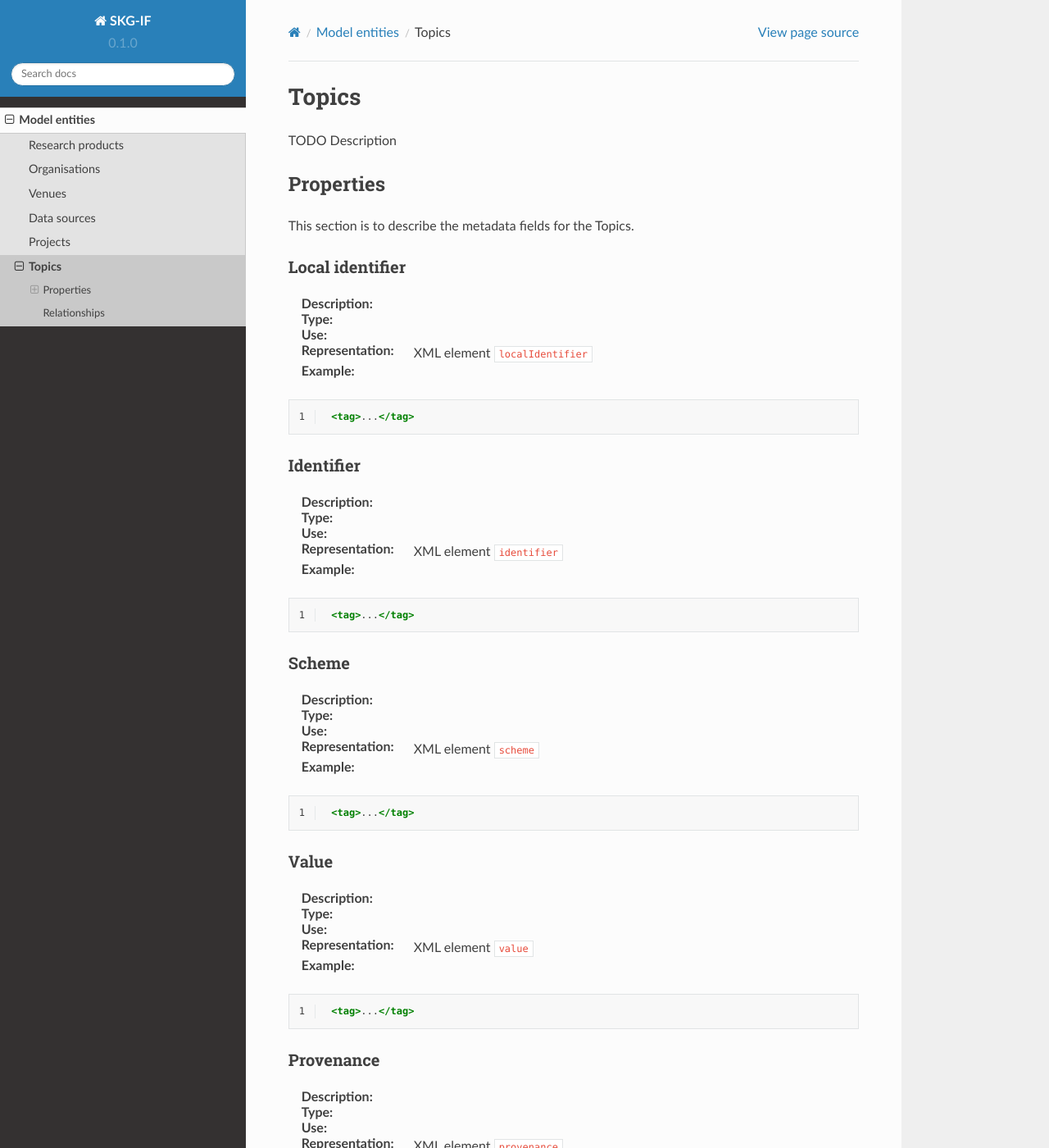
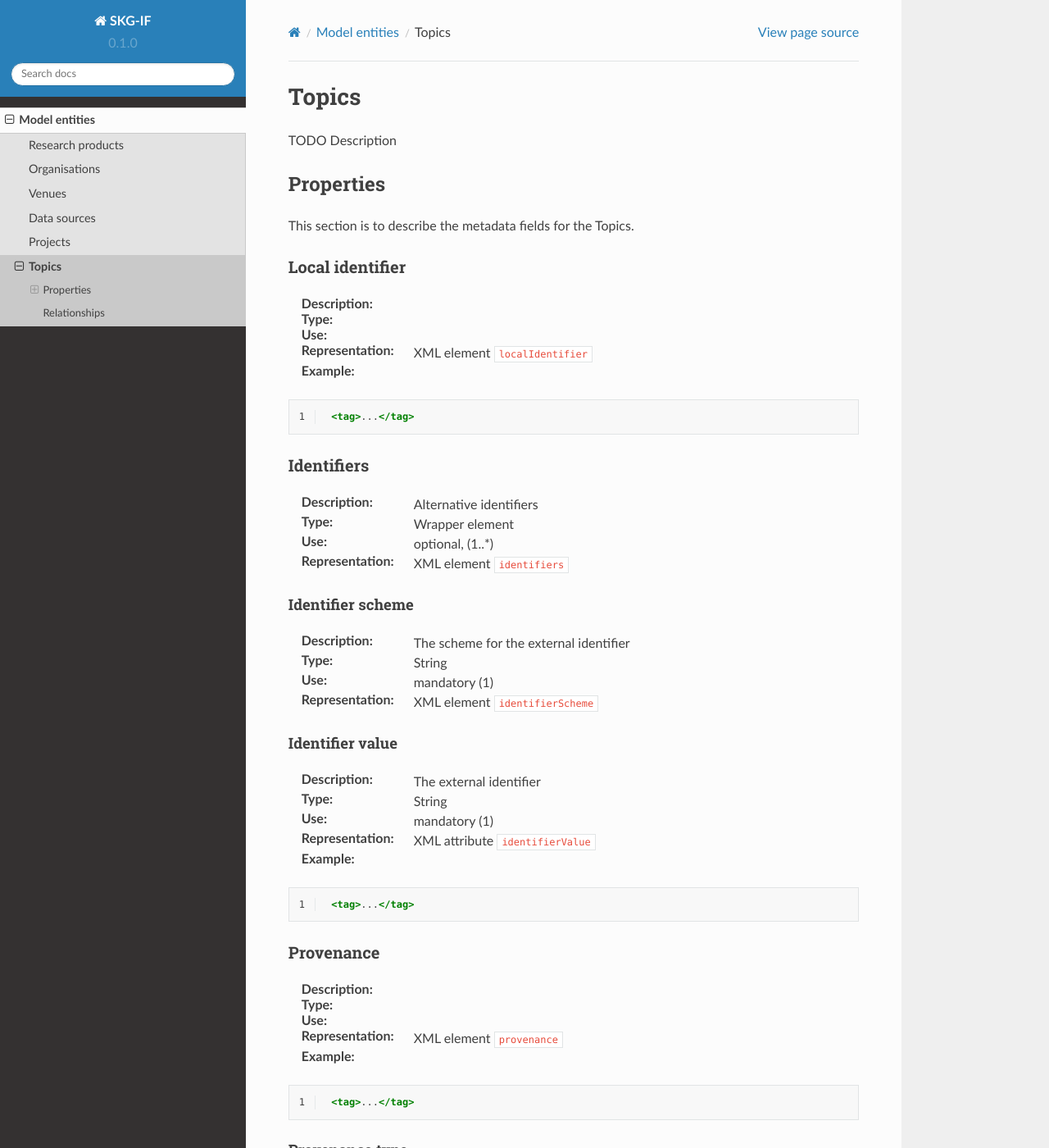
Before and after one commit to andremann/SKG-IF, a Sphinx documentation site: the page built from docs/source/topics.rst, in a window 1280 px wide and 1400 px high. Shown: the whole window at 82% size. Built offline with Sphinx 7.4.7 and the Read the Docs theme 2.0.0, drawn with Linux system fonts in a browser that asks for light colours; pages that are not in the unit, such as notebooks, are missing from menus.

Commit message:
adding documentation for venues

```diff
--- a/docs/source/index.rst
+++ b/docs/source/index.rst
@@ -1,7 +1,9 @@
 Welcome to SKG-IF documentation!
 ===================================
 
-**SKG-IF** documentation.
+This documentation provides an overview of the work carried out by the RDA Interest Group on
+`Open Science Graphs for FAIR Data <https://rd-alliance.org/groups/open-science-graphs-fair-data-ig>`_
+towards the definition of the Scholarly Knowledge Graphs Interoperability Framwork (**SKG-IF**) documentation.
 
 .. note::
    This project is under active development.
--- a/docs/source/topics.rst
+++ b/docs/source/topics.rst
@@ -20,36 +20,27 @@ Local identifier
 
     <tag>...</tag>
 
-Identifier
+Identifiers
 ----
-:Description:
-:Type:
-:Use:
-:Representation: XML element ``identifier``
-:Example:
-.. code-block:: xml
-   :linenos:
+:Description: Alternative identifiers
+:Type: Wrapper element
+:Use: optional, (1..*)
+:Representation: XML element ``identifiers``
 
-    <tag>...</tag>
+Identifier scheme
+^^^^^^^^^^^
+:Description: The scheme for the external identifier
+:Type: String
+:Use: mandatory (1)
+:Representation: XML element ``identifierScheme``
 
-Scheme
-----
-:Description:
-:Type:
-:Use:
-:Representation: XML element ``scheme``
-:Example:
-.. code-block:: xml
-   :linenos:
+Identifier value
+^^^^^^^^^
+:Description: The external identifier
+:Type: String
+:Use: mandatory (1)
+:Representation: XML attribute ``identifierValue``
 
-    <tag>...</tag>
-
-Value
-----
-:Description:
-:Type:
-:Use:
-:Representation: XML element ``value``
 :Example:
 .. code-block:: xml
    :linenos:
@@ -69,7 +60,7 @@ Provenance
     <tag>...</tag>
 
 Provenance type
-----
+^^^^^^^^^
 :Description:
 :Type:
 :Use:
@@ -81,7 +72,7 @@ Provenance type
     <tag>...</tag>
 
 Trust
-----
+^^^^^^^^^
 :Description:
 :Type:
 :Use:
```
Also changed, not shown: docs/source/projects.rst (+13 -13 lines), docs/source/venues.rst (+17 -4 lines).
